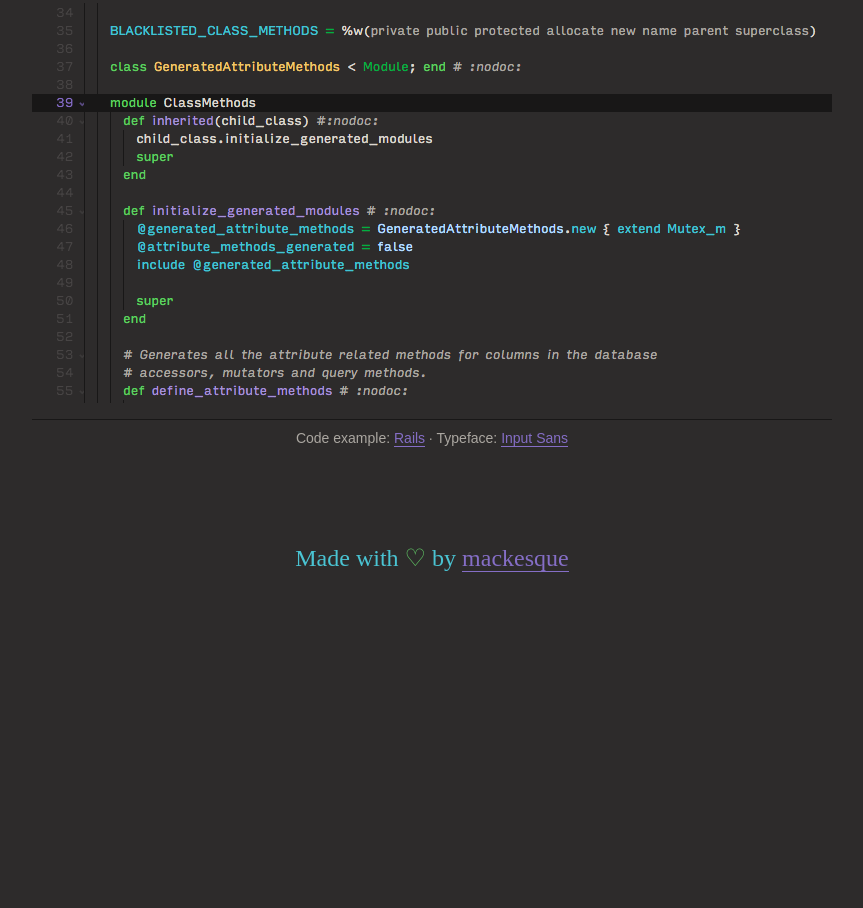
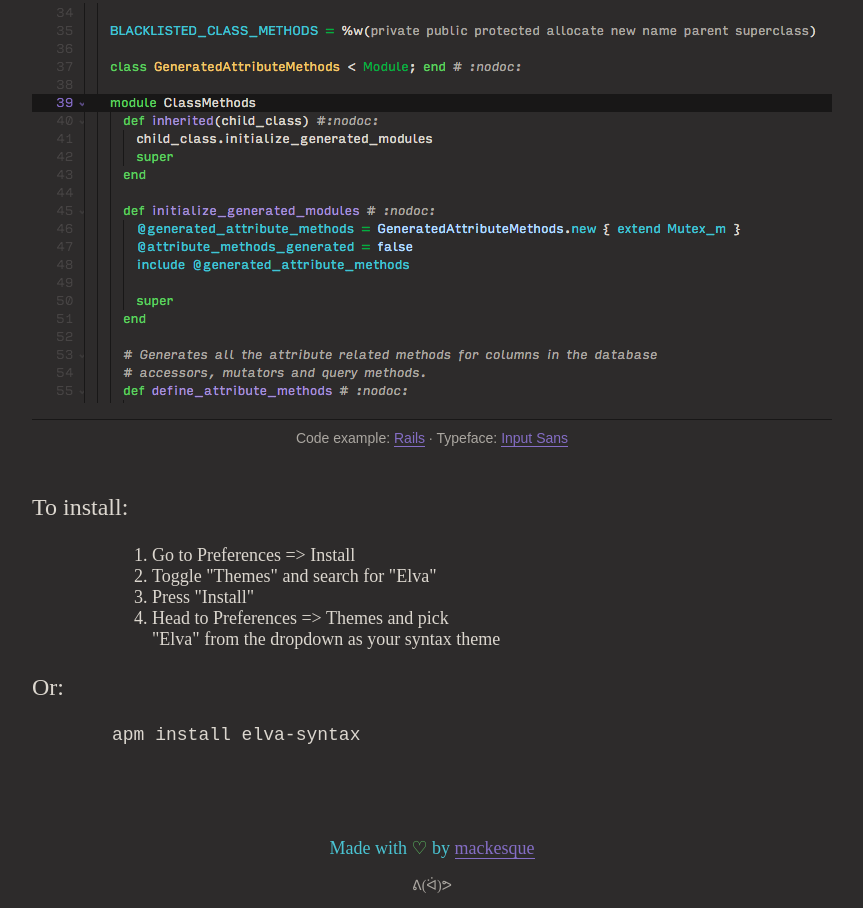
Before and after one commit to jimmackenzie/elva, a website: page index.html in a window 1280 px wide. Shown: the part 245-1153 px from the top of the page, without its empty margins (208-1071 px from the left). Before the commit the page ends 841 px from the top, so only its background shows below. Drawn offline with Linux system fonts and the light colour scheme.

Commit message:
Add install instructions

```diff
--- a/index.html
+++ b/index.html
@@ -14,9 +14,21 @@
         <img src="screenshot.png" alt="" width="800"/>
         <figcaption>Code example: <a href="https://github.com/rails/rails">Rails</a> ∙ Typeface: <a href="http://input.fontbureau.com/">Input Sans</a></figcaption>
       </figure>
+      <p>To install:
+        <ol>
+          <li>Go to Preferences => Install</li>
+          <li>Toggle "Themes" and search for "Elva"</li>
+          <li>Press "Install"</li>
+          <li>Head to Preferences => Themes and pick <br>"Elva" from the dropdown as your syntax theme</li>
+        </ol>
+      </p>
+      <p>Or:
+        <pre>apm install elva-syntax</pre>
+      </p>
     </div>
     <div class="footer">
       <p>Made with <span class="love">♡</span> by <a href="https://twitter.com/mackesque">mackesque</a></p>
+      <p class="happy">ᕕ(ᐛ)ᕗ</p>
     </div>
   </body>
 </html>
--- a/stylesheet.css
+++ b/stylesheet.css
@@ -52,6 +52,25 @@ a {
   padding-top: 10px;
 }
 
+ol {
+  margin-left: 10%;
+  font-size: 18px;
+}
+
+pre {
+  font-size: 18px;
+  margin-left: 10%;
+}
+
+.footer {
+  font-size: 18px;
+}
+
 .love {
   color: #62CB67;
 }
+
+.happy {
+  font-size: 14px;
+  color: #aba7a1;
+}
```
